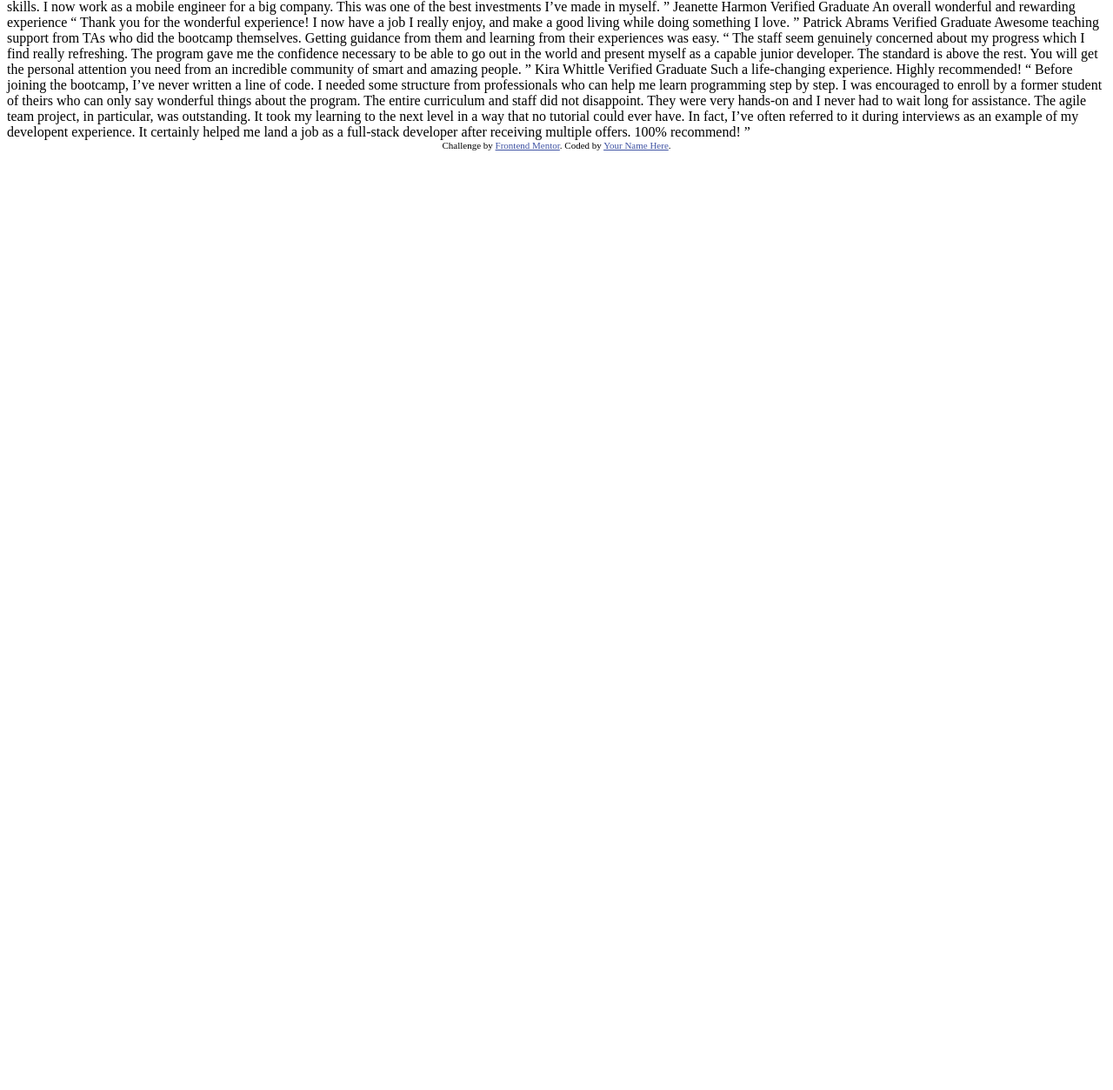
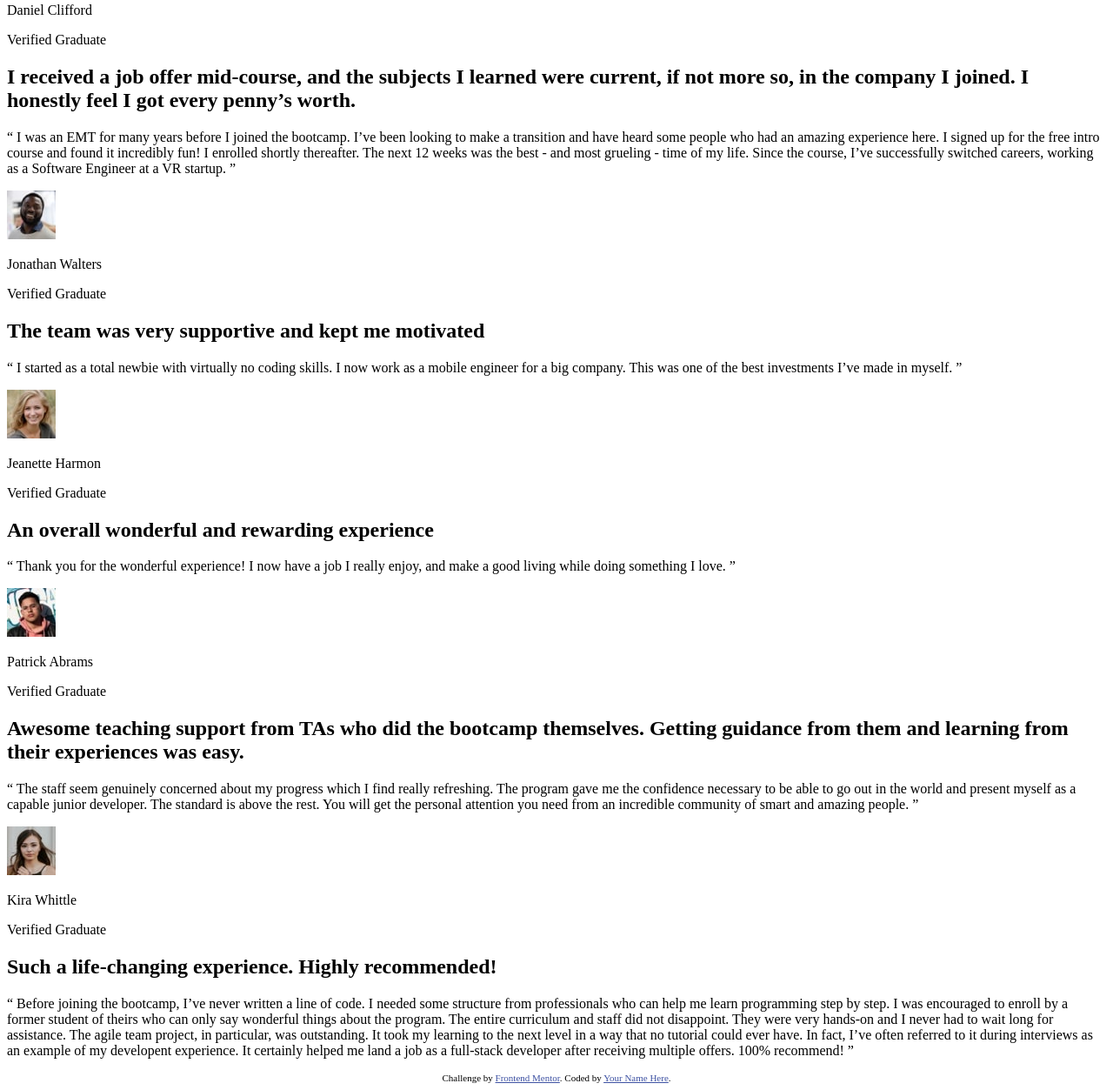
Before and after one commit to thalesAlves758/testimonials-grid-section, a plain HTML site: page index.html in a window 1280 px wide. Shown: the part 81-1334 px from the top of the page at 87% size. Before the commit the page ends 800 px from the top, so only its background shows below. Drawn offline with Linux system fonts and the light colour scheme.

Commit message:
add html structure

```diff
--- a/index.html
+++ b/index.html
@@ -2,71 +2,125 @@
 <html lang="en">
 <head>
   <meta charset="UTF-8">
-  <meta name="viewport" content="width=device-width, initial-scale=1.0"> <!-- displays site properly based on user's device -->
+  <meta name="viewport" content="width=device-width, initial-scale=1.0">
 
   <link rel="icon" type="image/png" sizes="32x32" href="./images/favicon-32x32.png">
 
-  <title>Frontend Mentor | [Challenge Name Here]</title>
+  <title>Frontend Mentor | Testimonials grid section</title>
 
-  <!-- Feel free to remove these styles or customise in your own stylesheet 👍 -->
   <style>
     .attribution { font-size: 11px; text-align: center; }
     .attribution a { color: hsl(228, 45%, 44%); }
   </style>
 </head>
 <body>
-  Daniel Clifford
-  Verified Graduate
 
-  I received a job offer mid-course, and the subjects I learned were current, if not more so,
-  in the company I joined. I honestly feel I got every penny’s worth.
+  <main class="container">
+    <article>
+      <header>
+        <img src="./images/image-daniel.jpg" alt="Daniel Clifford Profile Picture">
 
-  “ I was an EMT for many years before I joined the bootcamp. I’ve been looking to make a
-  transition and have heard some people who had an amazing experience here. I signed up
-  for the free intro course and found it incredibly fun! I enrolled shortly thereafter.
-  The next 12 weeks was the best - and most grueling - time of my life. Since completing
-  the course, I’ve successfully switched careers, working as a Software Engineer at a VR startup. ”
+        <div class="author-identification">
+          <p class="author-name">Daniel Clifford</p>
+          <p class="author-role">Verified Graduate</p>
+        </div>
+      </header>
 
-  Jonathan Walters
-  Verified Graduate
+      <section>
+        <h2>
+          I received a job offer mid-course, and the subjects I learned were current, if not more so, in the company I joined. I honestly feel I got every penny’s worth.
+        </h2>
 
-  The team was very supportive and kept me motivated
+        <p>
+          “ I was an EMT for many years before I joined the bootcamp. I’ve been looking to make a transition and have heard some people who had an amazing experience here. I signed up for the free intro course and found it incredibly fun! I enrolled shortly thereafter. The next 12 weeks was the best - and most grueling - time of my life. Since the course, I’ve successfully switched careers, working as a Software Engineer at a VR startup. ”
+        </p>
+      </section>
+    </article>
 
-  “ I started as a total newbie with virtually no coding skills. I now work as a mobile engineer
-  for a big company. This was one of the best investments I’ve made in myself. ”
+    <article>
+      <header>
+        <img src="./images/image-jonathan.jpg" alt="Jonathan Walters Profile Picture">
 
-  Jeanette Harmon
-  Verified Graduate
+        <div class="author-identification">
+          <p class="author-name">Jonathan Walters</p>
+          <p class="author-role">Verified Graduate</p>
+        </div>
+      </header>
 
-  An overall wonderful and rewarding experience
+      <section>
+        <h2>
+          The team was very supportive and kept me motivated
+        </h2>
 
-  “ Thank you for the wonderful experience! I now have a job I really enjoy, and make a good living
-  while doing something I love. ”
+        <p>
+          “ I started as a total newbie with virtually no coding skills. I now work as a mobile engineer for a big company. This was one of the best investments I’ve made in myself. ”
+        </p>
+      </section>
+    </article>
 
-  Patrick Abrams
-  Verified Graduate
+    <article>
+      <header>
+        <img src="./images/image-jeanette.jpg" alt="Jeanette Harmon Profile Picture">
 
-  Awesome teaching support from TAs who did the bootcamp themselves. Getting guidance from them and
-  learning from their experiences was easy.
+        <div class="author-identification">
+          <p class="author-name">Jeanette Harmon</p>
+          <p class="author-role">Verified Graduate</p>
+        </div>
+      </header>
 
-  “ The staff seem genuinely concerned about my progress which I find really refreshing. The program
-  gave me the confidence necessary to be able to go out in the world and present myself as a capable
-  junior developer. The standard is above the rest. You will get the personal attention you need from
-  an incredible community of smart and amazing people. ”
+      <section>
+        <h2>
+          An overall wonderful and rewarding experience
+        </h2>
 
-  Kira Whittle
-  Verified Graduate
+        <p>
+          “ Thank you for the wonderful experience! I now have a job I really enjoy, and make a good living while doing something I love. ”
+        </p>
+      </section>
+    </article>
 
-  Such a life-changing experience. Highly recommended!
+    <article>
+      <header>
+        <img src="./images/image-patrick.jpg" alt="Patrick Abrams Profile Picture">
 
-  “ Before joining the bootcamp, I’ve never written a line of code. I needed some structure from
-  professionals who can help me learn programming step by step. I was encouraged to enroll by a former
-  student of theirs who can only say wonderful things about the program. The entire curriculum and staff
-  did not disappoint. They were very hands-on and I never had to wait long for assistance. The agile team
-  project, in particular, was outstanding. It took my learning to the next level in a way that no tutorial
-  could ever have. In fact, I’ve often referred to it during interviews as an example of my developent
-  experience. It certainly helped me land a job as a full-stack developer after receiving multiple offers.
-  100% recommend! ”
+        <div class="author-identification">
+          <p class="author-name">Patrick Abrams</p>
+          <p class="author-role">Verified Graduate</p>
+        </div>
+      </header>
+
+      <section>
+        <h2>
+          Awesome teaching support from TAs who did the bootcamp themselves. Getting guidance from them and learning from their experiences was easy.
+        </h2>
+
+        <p>
+          “ The staff seem genuinely concerned about my progress which I find really refreshing. The program gave me the confidence necessary to be able to go out in the world and present myself as a capable junior developer. The standard is above the rest. You will get the personal attention you need from an incredible community of smart and amazing people. ”
+        </p>
+      </section>
+    </article>
+
+    <article>
+      <header>
+        <img src="./images/image-kira.jpg" alt="Kira Whittle Profile Picture">
+
+        <div class="author-identification">
+          <p class="author-name">Kira Whittle</p>
+          <p class="author-role">Verified Graduate</p>
+        </div>
+      </header>
+
+      <section>
+        <h2>
+          Such a life-changing experience. Highly recommended!
+        </h2>
+
+        <p>
+          “ Before joining the bootcamp, I’ve never written a line of code. I needed some structure from professionals who can help me learn programming step by step. I was encouraged to enroll by a former student of theirs who can only say wonderful things about the program. The entire curriculum and staff did not disappoint. They were very hands-on and I never had to wait long for assistance. The agile team project, in particular, was outstanding. It took my learning to the next level in a way that no tutorial could ever have. In fact, I’ve often referred to it during interviews as an example of my developent experience. It certainly helped me land a job as a full-stack developer after receiving multiple offers. 100% recommend! ”
+        </p>
+      </section>
+    </article>
+  </main>
 
   <div class="attribution">
     Challenge by <a href="https://www.frontendmentor.io?ref=challenge" target="_blank">Frontend Mentor</a>.
```
